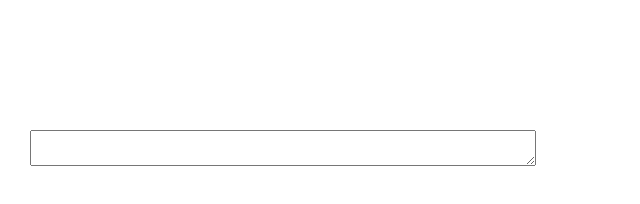
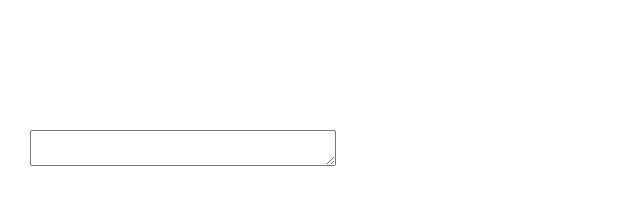
Before and after one commit to galinagumenyuk/keyboard, a plain HTML site: page index.html in a window 1280 px wide. Shown: the whole page, without its empty margins (0-640 px from the left). Drawn offline with Linux system fonts and the light colour scheme.

Commit message:
upd width

```diff
--- a/index.html
+++ b/index.html
@@ -9,7 +9,7 @@
     <title>Document</title>
 </head>
 <body>
-    <textarea class="use-keyboard-input" style="position: absolute; top: 130px; left: 30px; width: 500px;"></textarea>
+    <textarea class="use-keyboard-input" style="position: absolute; top: 130px; left: 30px; width: 300px;"></textarea>
 
     <script src="./index.js"></script>
 </body>
```
